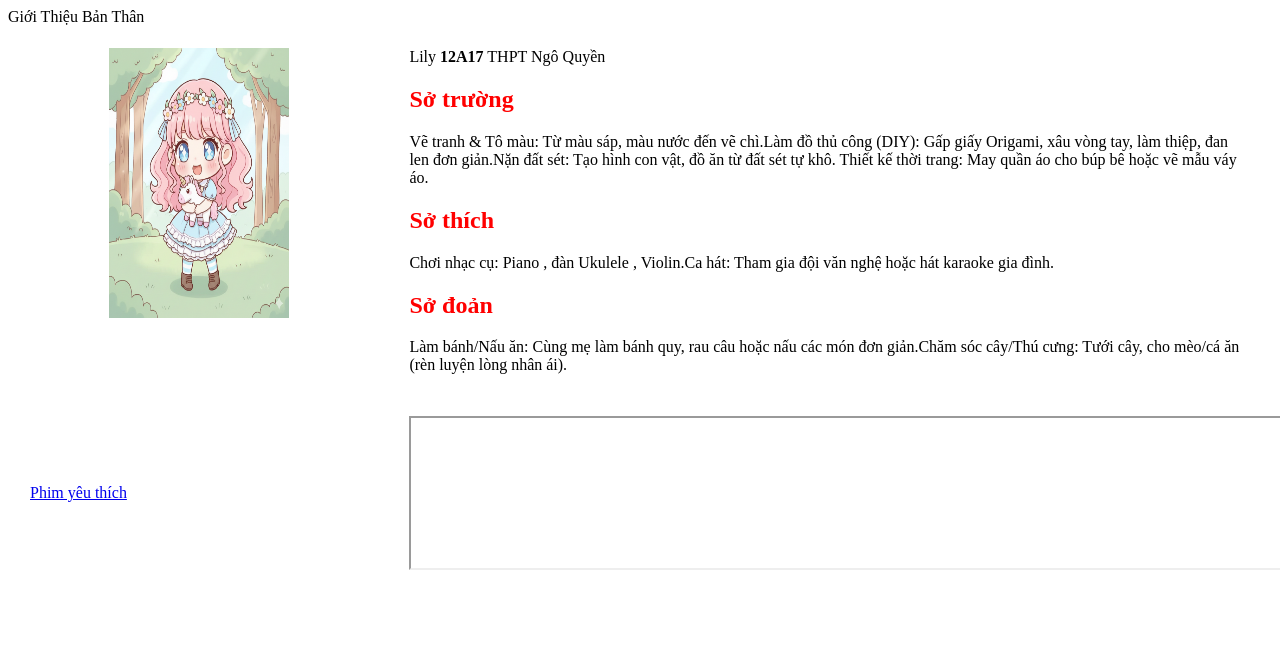
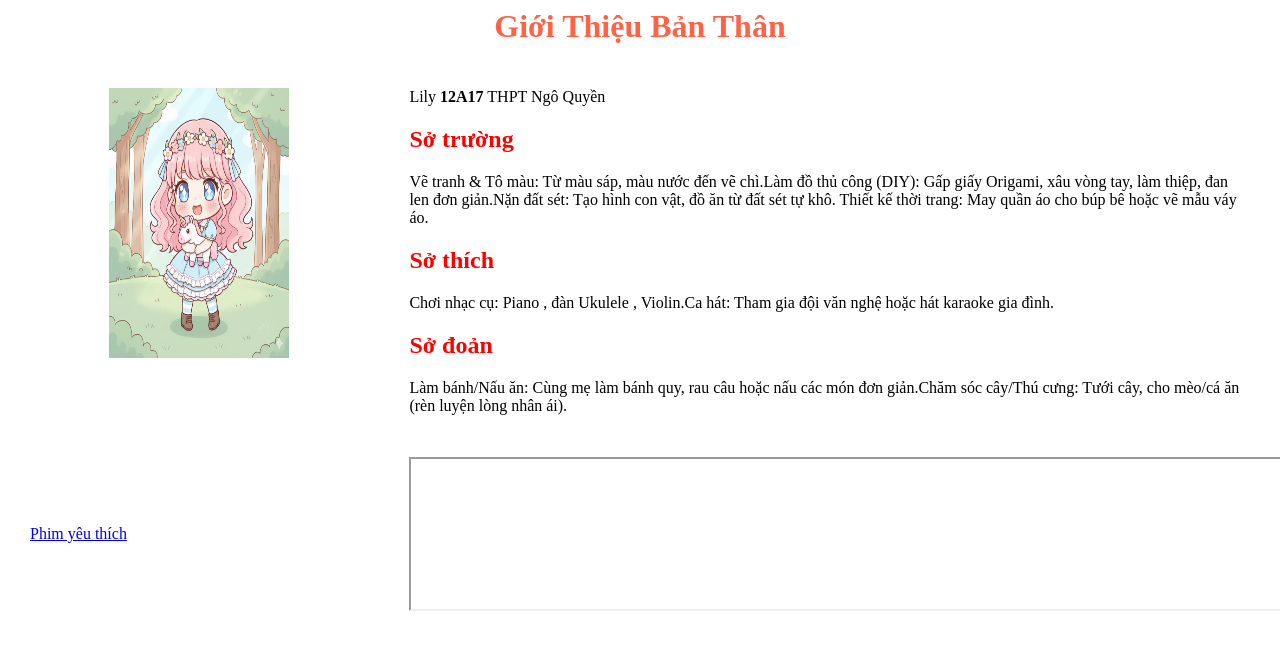
Before and after one commit to NhuNguyen01/nhunguyen, a plain HTML site: page index.html in a window 1280 px wide. Shown: the top 650 px of the page. Drawn offline with Linux system fonts and the light colour scheme.

Commit message:
Update index.html

```diff
--- a/index.html
+++ b/index.html
@@ -10,8 +10,8 @@
  </head>
  <body>
    <h1 style ="color : tomato; text-align: center; " >
-   </h1>
-      Giới Thiệu Bản Thân
+
+      Giới Thiệu Bản Thân </h1>
       <table>
       <tr>
         <td width=30% style="text-align: center; vertical-align: top;">
```
